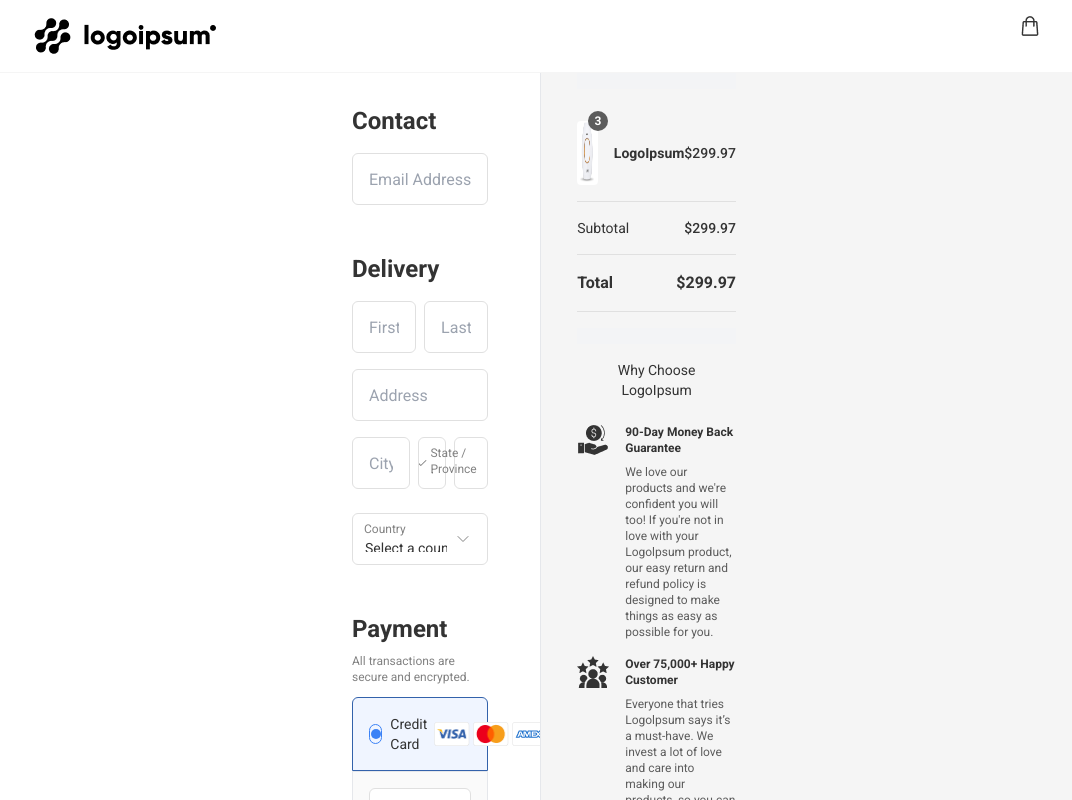
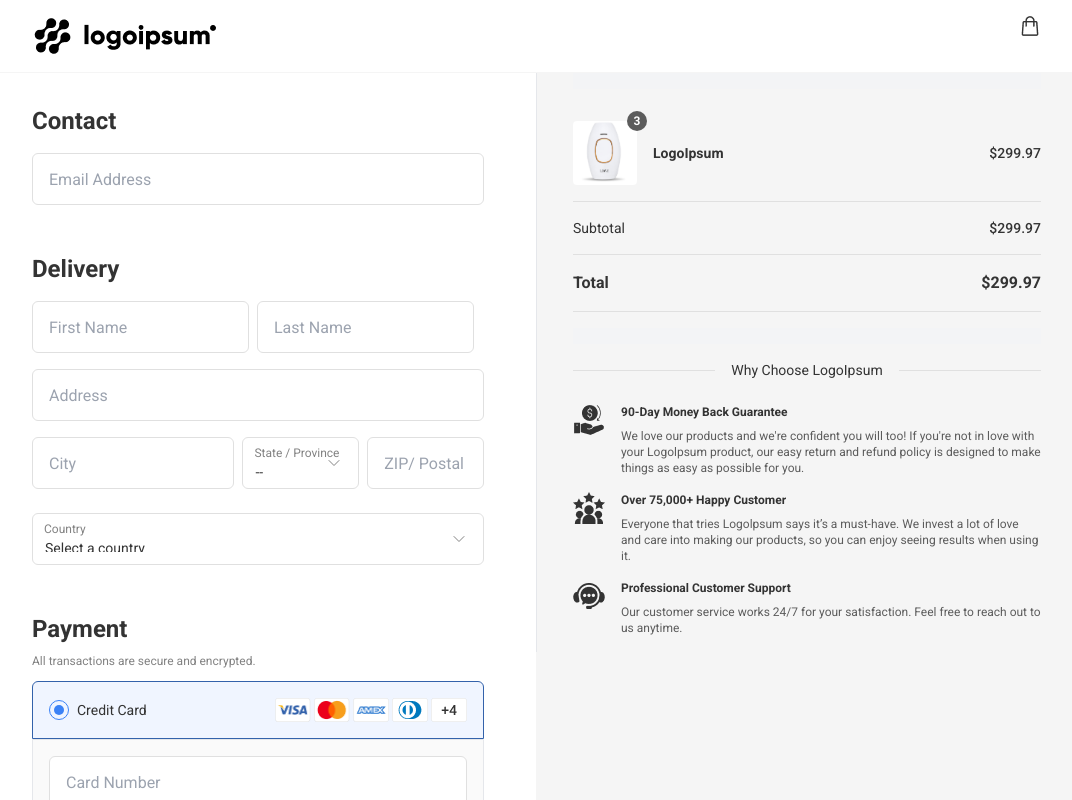
Before and after one commit to mrvanagas/commerce-core, a React (Vite) app: page / in a window 1280 px wide. Shown: the top 800 px of the page, without its empty margins (104-1176 px from the left). Built offline with nearby package versions, Linux system fonts and the light colour scheme.

Commit message:
adjust desktoplayout

```diff
--- a/src/App.tsx
+++ b/src/App.tsx
@@ -12,14 +12,14 @@ function App() {
       <div className='hidden lg:block'>
         <div className='lg:flex lg:justify-center'>
           <div className='lg:w-full'>
-            <div className='pr-9 ml-[440px]'>
+            <div className='pr-9 max-w-[520px] ml-auto'>
               <Contact />
               <Delivery />
               <Payment />
             </div>
           </div>
           <div className='bg-neutral-100 lg:w-full'>
-            <div className='border-l pl-9 mr-[440px]'>
+            <div className='border-l pl-9 max-w-[505px] mr-auto'>
               <div className='hidden lg:block'>
                 <OrderInfo />
               </div>
```
